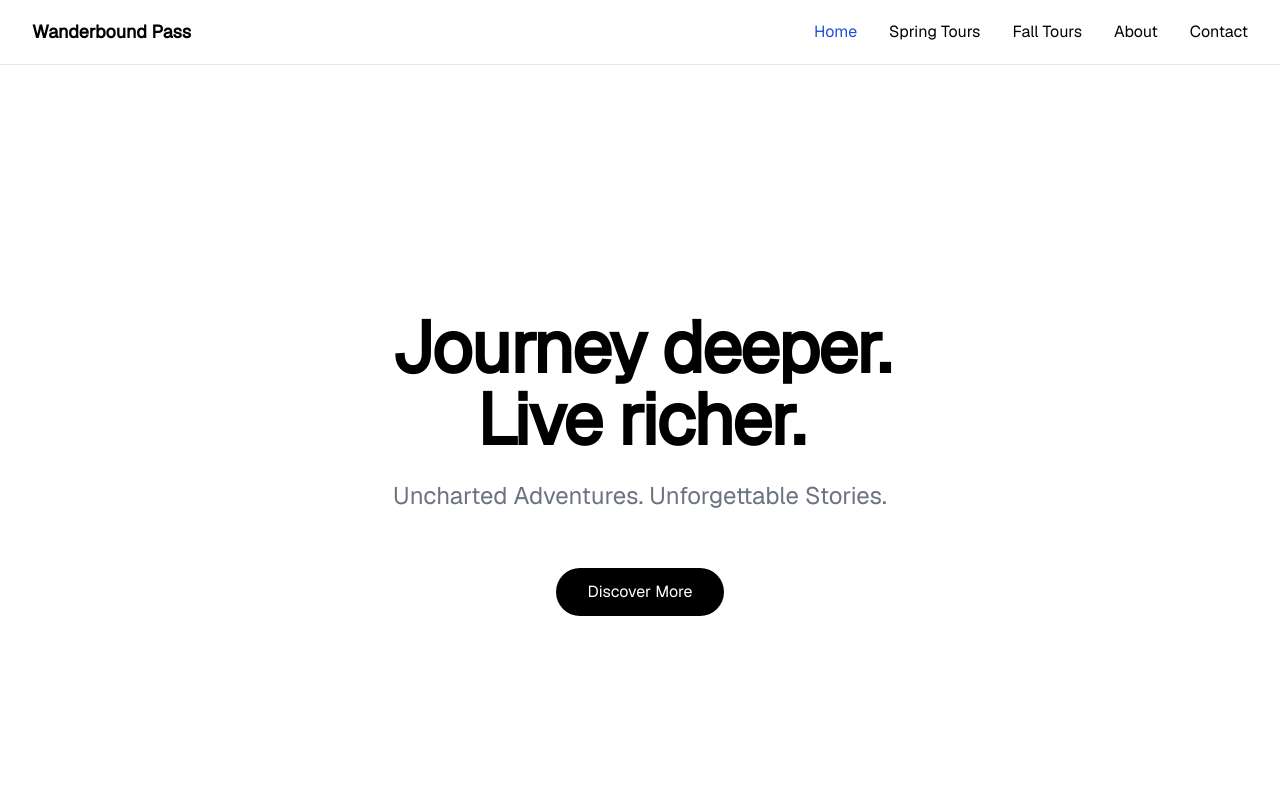
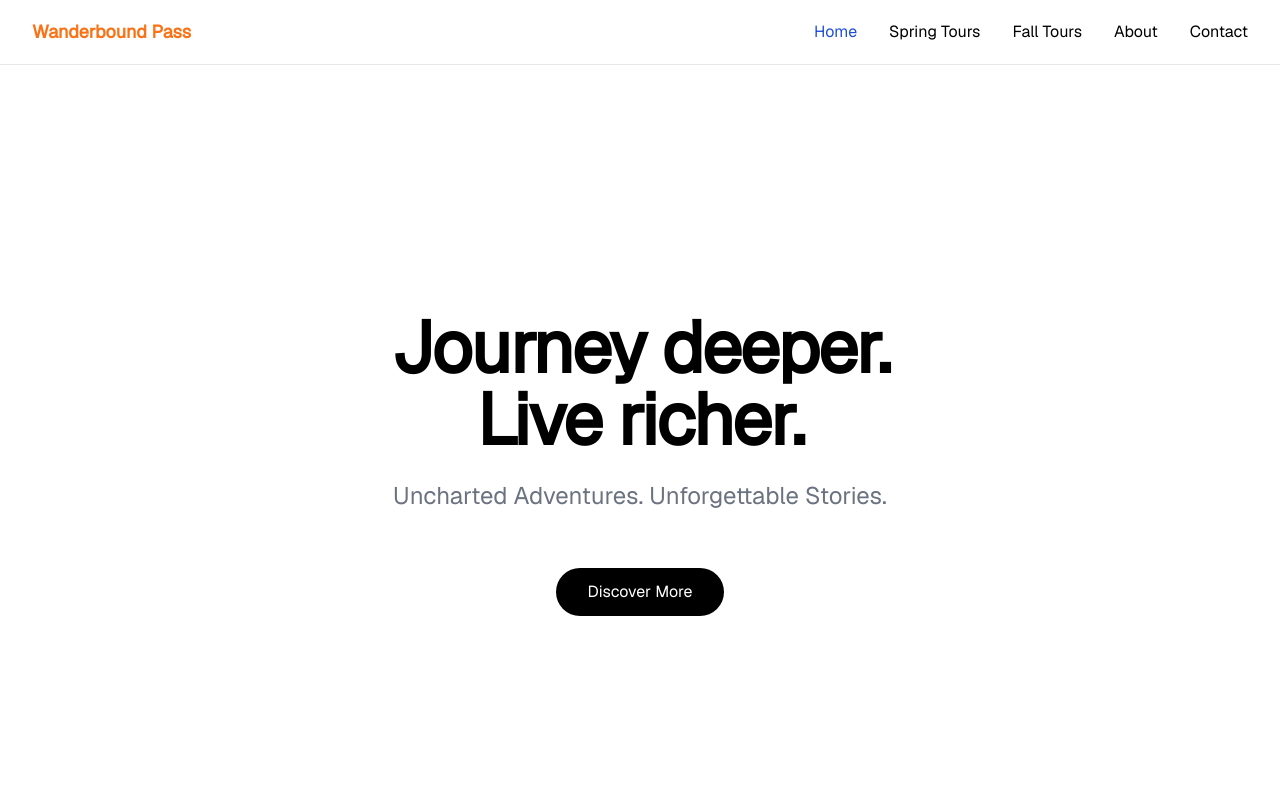
Before and after one commit to nikinov/wanderboundpass, a Next.js app: page / in a window 1280 px wide. Shown: the top 800 px of the page. Built offline with nearby package versions, Linux system fonts and the light colour scheme.

Commit message:
changed the color to orange

```diff
--- a/src/components/Header.tsx
+++ b/src/components/Header.tsx
@@ -19,7 +19,7 @@ const Header = () => {
     <header className="fixed w-full bg-background/80 backdrop-blur-md z-50 border-b border-foreground/10">
       <div className="max-w-7xl mx-auto px-4 sm:px-6 lg:px-8">
         <div className="flex justify-between items-center h-16">
-          <Link href="/" className="font-semibold text-lg">
+          <Link href="/" className="font-semibold text-lg text-orange-500">
             Wanderbound Pass
           </Link>
 
```
